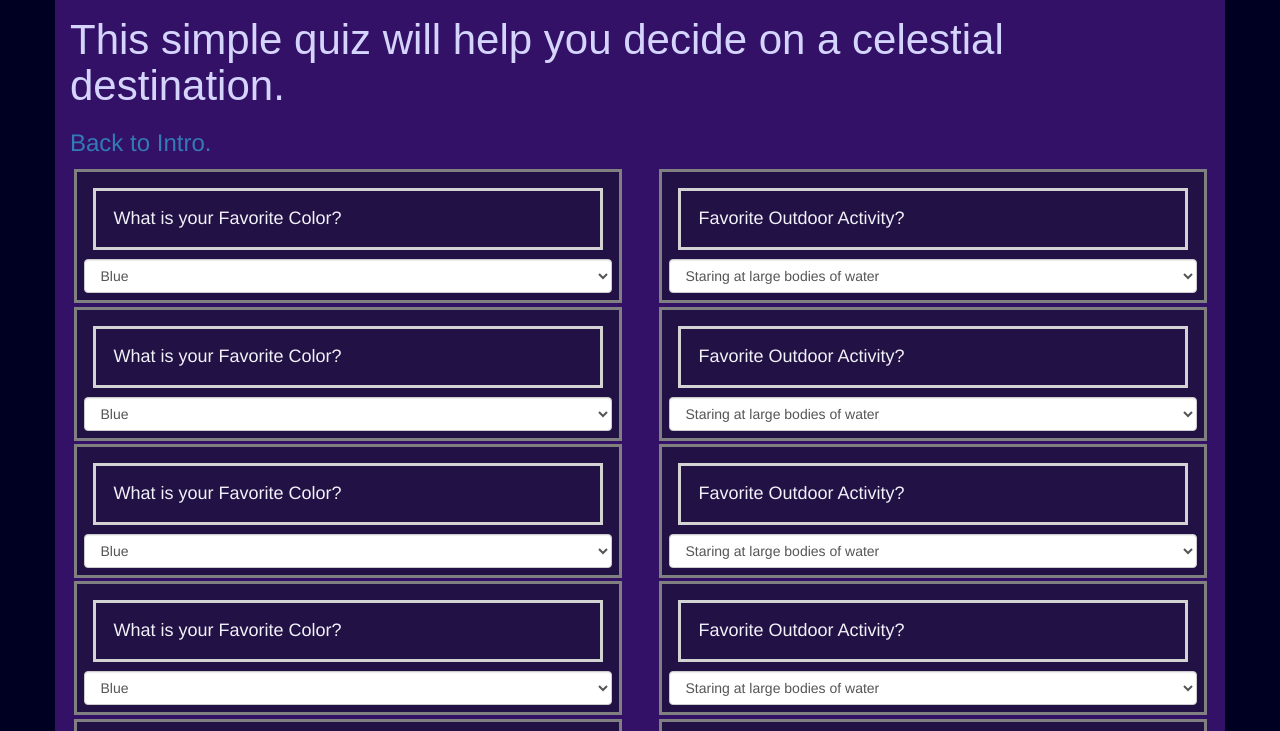
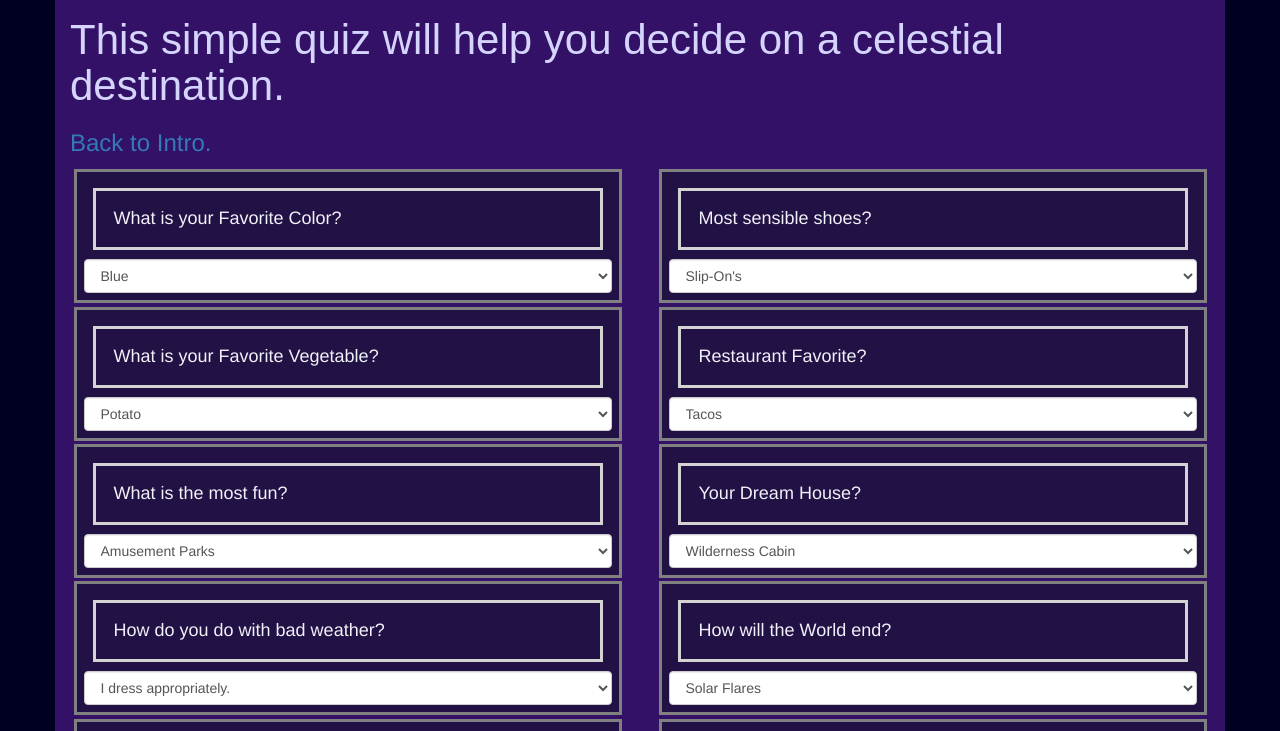
Before and after one commit to colinwkingen/vaca_quiz, a plain HTML site: page quiz.html in a window 1280 px wide. Shown: the part 69-800 px from the top of the page. Drawn offline with nearby package versions, Linux system fonts and the light colour scheme.

Commit message:
Finish question text andarrangement.

```diff
--- a/quiz.html
+++ b/quiz.html
@@ -36,137 +36,137 @@
             </form>
           </div>
           <div class="question_whole">
-            <h4 class="question_text">What is your Favorite Color?</h4>
+            <h4 class="question_text">What is your Favorite Vegetable?</h4>
             <form>
               <select class="form-control" id="questionThree">
-                <option value="1">Blue</option>
-                <option value="2">Red</option>
-                <option value="3">Orange</option>
-                <option value="4">Aqua</option>
-                <option value="5">Green</option>
-                <option value="7">Brown</option>
-                <option value="9">White</option>
-                <option value="8">Purple</option>
-                <option value="6">Yellow</option>
+                <option value="1">Potato</option>
+                <option value="2">Celery</option>
+                <option value="9">Orange</option>
+                <option value="4">Mushroom</option>
+                <option value="3">Carrot</option>
+                <option value="7">Radish</option>
+                <option value="5">Beet</option>
+                <option value="8">Pepper</option>
+                <option value="6">Asparagus</option>
               </select>
             </form>
           </div>
           <div class="question_whole">
-            <h4 class="question_text">What is your Favorite Color?</h4>
+            <h4 class="question_text">What is the most fun?</h4>
             <form>
               <select class="form-control" id="questionFive">
-                <option value="1">Blue</option>
-                <option value="2">Red</option>
-                <option value="3">Orange</option>
-                <option value="4">Aqua</option>
-                <option value="5">Green</option>
-                <option value="7">Brown</option>
-                <option value="9">White</option>
-                <option value="8">Purple</option>
-                <option value="6">Yellow</option>
+                <option value="1">Amusement Parks</option>
+                <option value="2">Movies</option>
+                <option value="3">Playing Sports</option>
+                <option value="4">Drinking Heavily</option>
+                <option value="5">Gardening</option>
+                <option value="7">Seeing Concerts</option>
+                <option value="9">Exploring Nature</option>
+                <option value="8">Sleeping</option>
+                <option value="6">Making Art</option>
               </select>
             </form>
           </div>
           <div class="question_whole">
-            <h4 class="question_text">What is your Favorite Color?</h4>
+            <h4 class="question_text">How do you do with bad weather?</h4>
             <form>
               <select class="form-control" id="questionSeven">
-                <option value="1">Blue</option>
-                <option value="2">Red</option>
-                <option value="3">Orange</option>
-                <option value="4">Aqua</option>
-                <option value="5">Green</option>
-                <option value="7">Brown</option>
-                <option value="9">White</option>
-                <option value="8">Purple</option>
-                <option value="6">Yellow</option>
+                <option value="1">I dress appropriately.</option>
+                <option value="2">I hide in the basement.</option>
+                <option value="3">I disregard it.</option>
+                <option value="4">I make a sacrifice to the storm god.</option>
+                <option value="5">I tell everyone it isn't that bad.</option>
+                <option value="7">I enjoy it from inside.</option>
+                <option value="9">I enjoy it from outside.</option>
+                <option value="8">I dress inappropriately.</option>
+                <option value="6">There is no bad weather, only bad people.</option>
               </select>
             </form>
           </div>
           <div class="question_whole">
-            <h4 class="question_text">What is your Favorite Color?</h4>
+            <h4 class="question_text">Pick a Chair.</h4>
             <form>
               <select class="form-control" id="questionNine">
-                <option value="1">Blue</option>
-                <option value="2">Red</option>
-                <option value="3">Orange</option>
-                <option value="4">Aqua</option>
-                <option value="5">Green</option>
-                <option value="7">Brown</option>
-                <option value="9">White</option>
-                <option value="8">Purple</option>
-                <option value="6">Yellow</option>
+                <option value="6">Folding Chair</option>
+                <option value="1">Easy Chair</option>
+                <option value="2">Rocking Chair</option>
+                <option value="4">Chairmen af the Board</option>
+                <option value="5">Lawn Chair</option>
+                <option value="7">Dentist Chair</option>
+                <option value="3">Office Chair</option>
+                <option value="8">Patio Chair</option>
+                <option value="9">I hate all chairs</option>
               </select>
             </form>
           </div>
         </div>
         <div class="col-xs-12 col-sm-6">
           <div class="question_whole">
-            <h4 class="question_text">Favorite Outdoor Activity?</h4>
+            <h4 class="question_text">Most sensible shoes?</h4>
             <form>
               <select class="form-control" id="questionTwo">
-                <option value="8">Staring at large bodies of water</option>
-                <option value="2">Miniature Golf</option>
-                <option value="6">Sunbathing</option>
-                <option value="4">Running</option>
-                <option value="5">Playing with Gasoline</option>
-                <option value="3">Ice Skating</option>
-                <option value="7">Tormenting People</option>
-                <option value="1">Watching TV</option>
-                <option value="9">Being Cold</option>
+                <option value="3">Slip-On's</option>
+                <option value="4">Work Boots</option>
+                <option value="6">Skate Shoes</option>
+                <option value="2">Dress Shoes</option>
+                <option value="5">High Heels</option>
+                <option value="8">Ice Skates</option>
+                <option value="1">Uggs</option>
+                <option value="7">Converse Hi-Tops</option>
+                <option value="9">Eight Layers of Duct Tape</option>
               </select>
             </form>
           </div>
           <div class="question_whole">
-            <h4 class="question_text">Favorite Outdoor Activity?</h4>
+            <h4 class="question_text">Restaurant Favorite?</h4>
             <form>
               <select class="form-control" id="questionFour">
-                <option value="8">Staring at large bodies of water</option>
-                <option value="2">Miniature Golf</option>
-                <option value="6">Sunbathing</option>
-                <option value="4">Running</option>
-                <option value="5">Playing with Gasoline</option>
-                <option value="3">Ice Skating</option>
-                <option value="7">Tormenting People</option>
-                <option value="1">Watching TV</option>
-                <option value="9">Being Cold</option>
+                <option value="8">Tacos</option>
+                <option value="7">Sushi</option>
+                <option value="6">Thai Food</option>
+                <option value="4">Cheeseburgers</option>
+                <option value="2">Pizza</option>
+                <option value="5">Seafood</option>
+                <option value="9">Breakfast</option>
+                <option value="3">Southern Food</option>
+                <option value="1">Steak</option>
               </select>
             </form>
           </div>
           <div class="question_whole">
-            <h4 class="question_text">Favorite Outdoor Activity?</h4>
+            <h4 class="question_text">Your Dream House?</h4>
             <form>
               <select class="form-control" id="questionSix">
-                <option value="8">Staring at large bodies of water</option>
-                <option value="2">Miniature Golf</option>
-                <option value="6">Sunbathing</option>
-                <option value="4">Running</option>
-                <option value="5">Playing with Gasoline</option>
-                <option value="3">Ice Skating</option>
-                <option value="7">Tormenting People</option>
-                <option value="1">Watching TV</option>
-                <option value="9">Being Cold</option>
+                <option value="8">Wilderness Cabin</option>
+                <option value="2">Big House in the Country</option>
+                <option value="6">Farmhouse and Land</option>
+                <option value="4">Charming Cottage</option>
+                <option value="5">Anything with a big yard</option>
+                <option value="3"> Big House in the City</option>
+                <option value="7">Mountain Lodge</option>
+                <option value="1">3 Bedroom in the 'Burbs</option>
+                <option value="9">Small Tent in the Arctic</option>
               </select>
             </form>
           </div>
           <div class="question_whole">
-            <h4 class="question_text">Favorite Outdoor Activity?</h4>
+            <h4 class="question_text">How will the World end?</h4>
             <form>
               <select class="form-control" id="questionEight">
-                <option value="8">Staring at large bodies of water</option>
-                <option value="2">Miniature Golf</option>
-                <option value="6">Sunbathing</option>
-                <option value="4">Running</option>
-                <option value="5">Playing with Gasoline</option>
-                <option value="3">Ice Skating</option>
-                <option value="7">Tormenting People</option>
-                <option value="1">Watching TV</option>
-                <option value="9">Being Cold</option>
+                <option value="8">Solar Flares</option>
+                <option value="2">With a wimper.</option>
+                <option value="6">Killer Robots</option>
+                <option value="4">Asteroid Impact.</option>
+                <option value="5">Zombies</option>
+                <option value="3">With a bang.</option>
+                <option value="7">Obviously climate change...</option>
+                <option value="1">It won't. Ever.</option>
+                <option value="9">The Inevitable Heat Death of the Deep Future</option>
               </select>
             </form>
           </div>
           <div class="question_whole">
-            <h4 class="question_text">Favorite Outdoor Activity?</h4>
+            <h4 class="question_text">Best Outdoor Activity?</h4>
             <form>
               <select class="form-control" id="questionTen">
                 <option value="8">Staring at large bodies of water</option>
```
